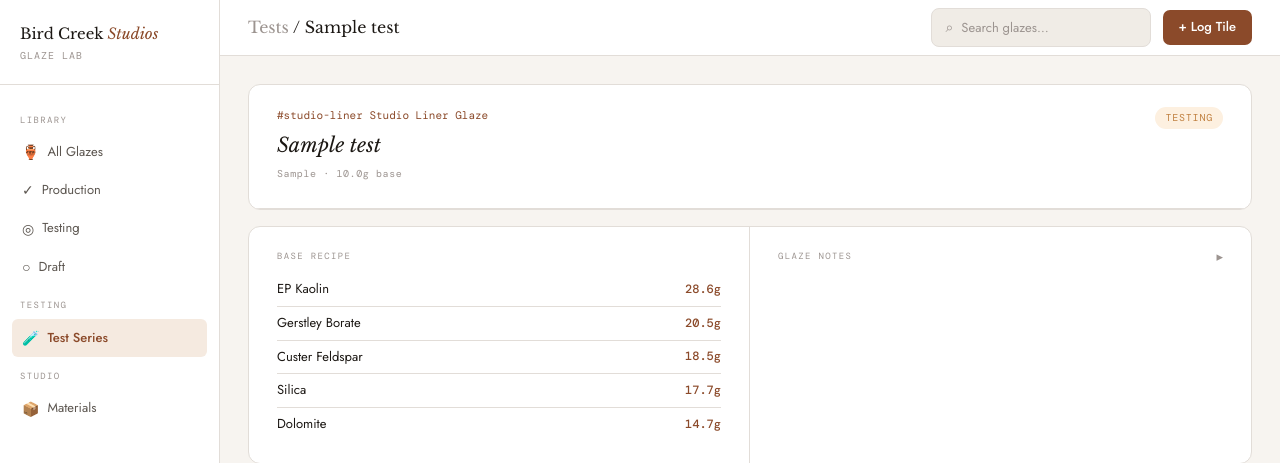
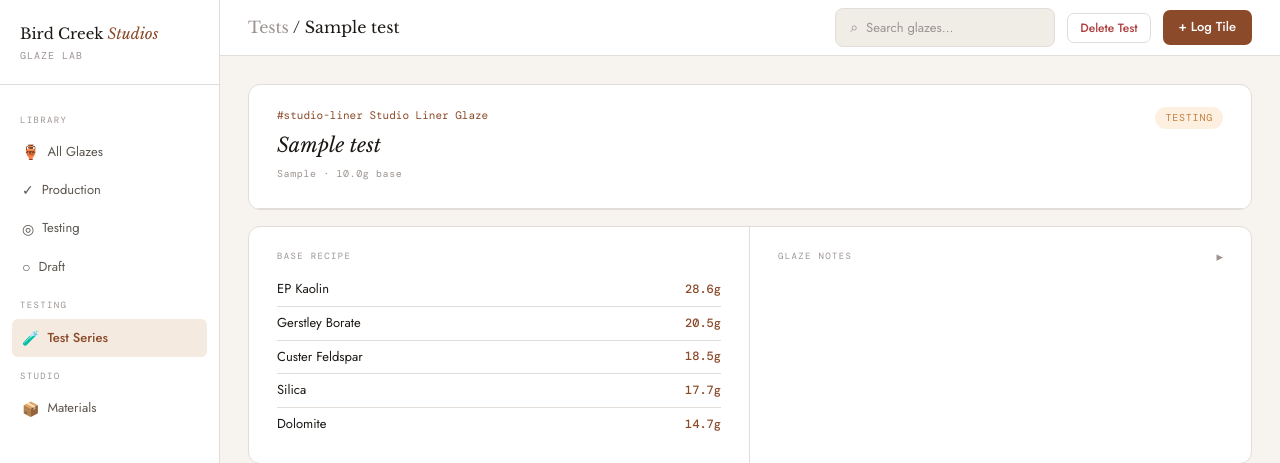
Before and after one commit to LydWil43/glazelab, a Flask app: page /tests/1 in a window 1280 px wide. Shown: the top 463 px of the page. Run offline with Flask 3, Linux system fonts and the light colour scheme; tables that the repository leaves empty hold one stand-in row (values such as "Sample post"); grey boxes marked "Sample" are stand-in pictures; some web fonts are replaced.

Commit message:
Add tags, delete test, print by tag

```diff
--- a/templates/test_detail.html
+++ b/templates/test_detail.html
@@ -2,6 +2,9 @@
 {% block title %}{{ test.name }}{% endblock %}
 {% block topbar_title %}<a href="{{ url_for('tests') }}" class="breadcrumb">Tests</a> / {{ test.name }}{% endblock %}
 {% block topbar_actions %}
+  <form action="{{ url_for('delete_test', test_id=test.id) }}" method="post" onsubmit="return confirm('Delete this test and all its tiles?')" style="display:inline;">
+    <button type="submit" class="btn btn-danger">Delete Test</button>
+  </form>
   <a href="{{ url_for('new_tile', test_id=test.id) }}" class="btn btn-primary">+ Log Tile</a>
 {% endblock %}
 
@@ -16,6 +19,13 @@
       </div>
       <div class="detail-name">{{ test.name }}</div>
       <div class="card-meta">{{ test.test_type.replace('_',' ') }} · {{ test.base_batch_size }}g base</div>
+      {% if test.glaze.tags %}
+      <div class="card-tags" style="margin-top:6px;">
+        {% for t in test.glaze.tags.split(',') %}
+          <a class="tag" href="{{ url_for('glazes', tag=t.strip()) }}" style="background:var(--clay-pale);color:var(--clay);text-decoration:none;">{{ t.strip() }}</a>
+        {% endfor %}
+      </div>
+      {% endif %}
     </div>
     <span class="status-badge {{ test.status }}">{{ test.status }}</span>
   </div>
```
